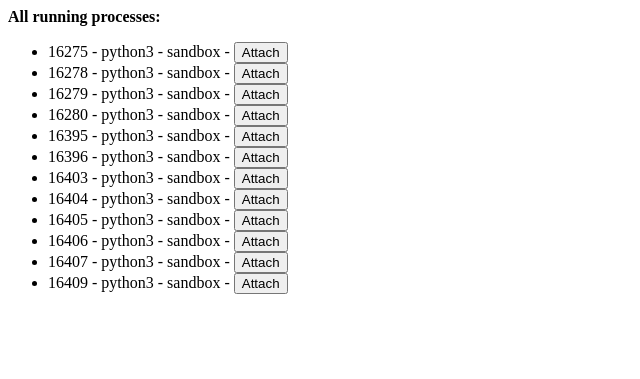
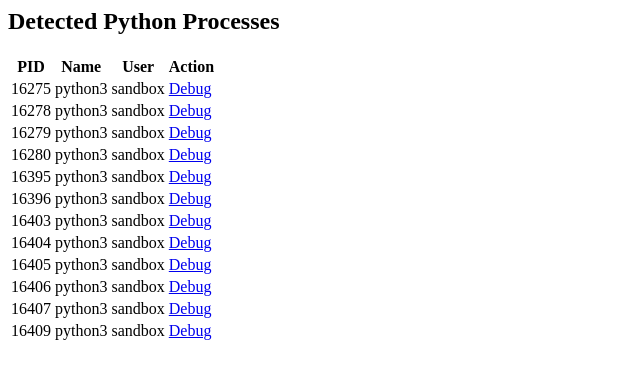
Before and after one commit to Arivald8/DeWobbler, a FastAPI app: page /api/v1/processes in a window 1280 px wide. Shown: the top 379 px of the page, without its empty margins (0-640 px from the left). Run offline with FastAPI, Linux system fonts and the light colour scheme; parts of the project's set-up code (start-up, migrations or seed data) failed here and were passed over.

Commit message:
Reworked process_fragment so that the attach button actually calls the correct component

```diff
--- a/dewobbler/app/api/v1/debugger.py
+++ b/dewobbler/app/api/v1/debugger.py
@@ -7,7 +7,7 @@
 router = APIRouter()
 logger = logging.getLogger("uvicorn")
 
-@router.websocker("/ws/attach/{pid}")
+@router.websocket("/ws/attach/{pid}")
 async def websocket_debugger(websocket: WebSocket, pid: int):
     await websocket.accept()
 
--- a/dewobbler/app/main.py
+++ b/dewobbler/app/main.py
@@ -17,7 +17,7 @@
     )
 
     app.include_router(processes.router, prefix="/api/v1")
-    app.include_router(debugger.router, prefux="/api/v1")
+    app.include_router(debugger.router, prefix="/api/v1")
 
     @app.get("/", response_class=HTMLResponse)
     def index(request: Request):
--- a/dewobbler/app/templates/processes_fragment.html
+++ b/dewobbler/app/templates/processes_fragment.html
@@ -1,8 +1,38 @@
-<div class="p-2 bg-green-100 border border-green-300 rounded">
-    <strong>All running processes:</strong>
-    <ul>
-    {% for proc in python_processes %}
-        <li>{{ proc.pid }} - {{ proc.name }} - {{ proc.username }} - <button>Attach</button></li>
-    {% endfor %}
-    </ul>
+<div class="p-6 bg-white border border-gray-200 rounded-lg shadow-sm">
+    <h2 class="text-lg font-semibold text-gray-800 mb-4">Detected Python Processes</h2>
+
+    {% if python_processes %}
+    <div class="overflow-hidden border border-gray-200 rounded-lg">
+        <table class="min-w-full divide-y divide-gray-200">
+            <thead class="bg-gray-50">
+                <tr>
+                    <th scope="col" class="px-6 py-3 text-left text-xs font-medium text-gray-500 uppercase tracking-wider">PID</th>
+                    <th scope="col" class="px-6 py-3 text-left text-xs font-medium text-gray-500 uppercase tracking-wider">Name</th>
+                    <th scope="col" class="px-6 py-3 text-left text-xs font-medium text-gray-500 uppercase tracking-wider">User</th>
+                    <th scope="col" class="px-6 py-3 text-right text-xs font-medium text-gray-500 uppercase tracking-wider">Action</th>
+                </tr>
+            </thead>
+            <tbody class="bg-white divide-y divide-gray-200">
+                {% for proc in python_processes %}
+                <tr class="hover:bg-gray-50 transition-colors">
+                    <td class="px-6 py-4 whitespace-nowrap text-sm font-medium text-gray-900">{{ proc.pid }}</td>
+                    <td class="px-6 py-4 whitespace-nowrap text-sm text-gray-500">{{ proc.name }}</td>
+                    <td class="px-6 py-4 whitespace-nowrap text-sm text-gray-500">{{ proc.username }}</td>
+                    <td class="px-6 py-4 whitespace-nowrap text-right text-sm font-medium">
+                        <a href="/api/v1/attach/{{ proc.pid }}"
+                           target="_blank"
+                           class="inline-flex items-center px-4 py-2 border border-transparent text-sm font-medium rounded-md text-white bg-indigo-600 hover:bg-indigo-700 focus:outline-none focus:ring-2 focus:ring-offset-2 focus:ring-indigo-500">
+                            Debug
+                        </a>
+                    </td>
+                </tr>
+                {% endfor %}
+            </tbody>
+        </table>
+    </div>
+    {% else %}
+    <div class="text-center py-10 bg-gray-50 rounded-lg border-2 border-dashed border-gray-300">
+        <p class="text-gray-500">No active Python processes found.</p>
+    </div>
+    {% endif %}
 </div>
```
